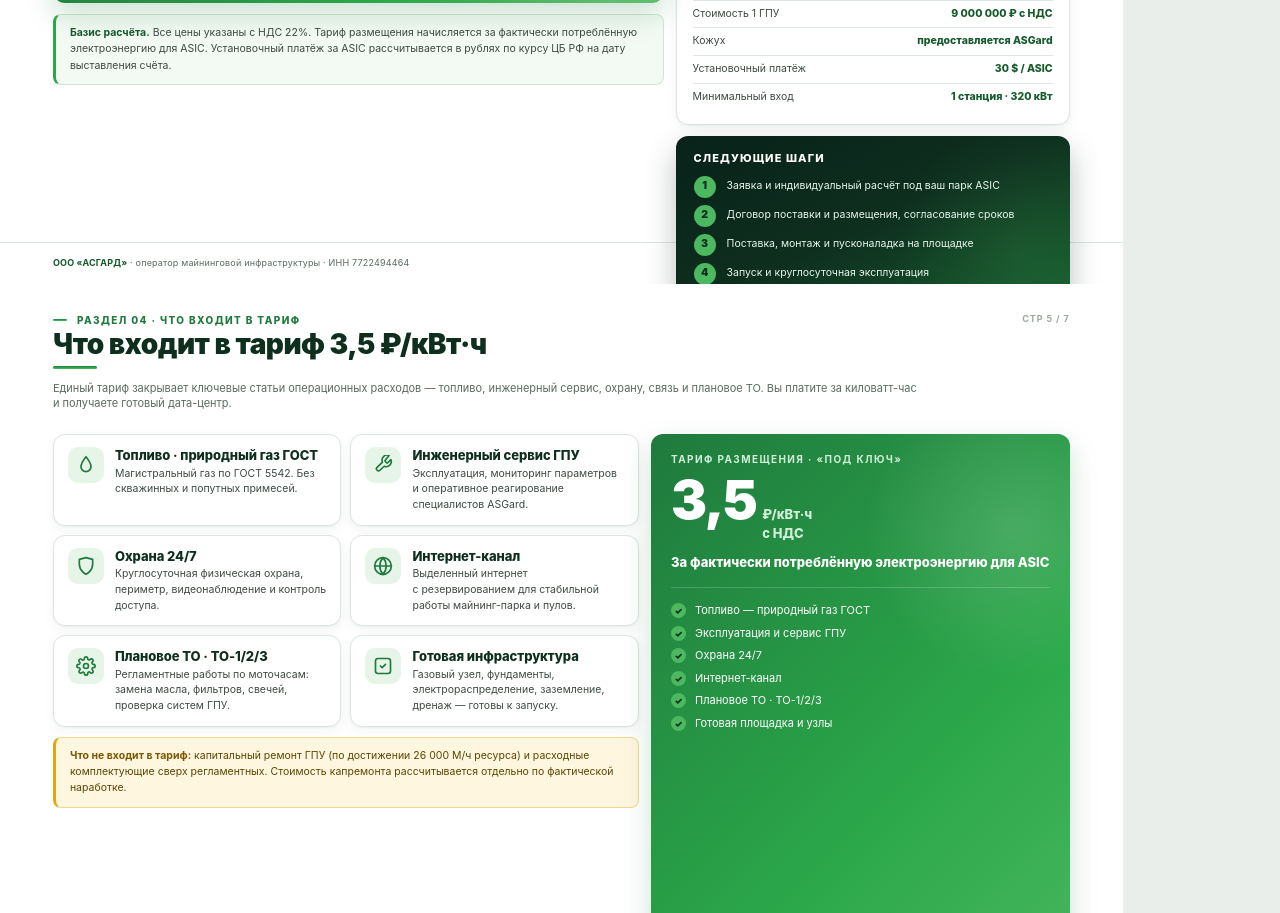
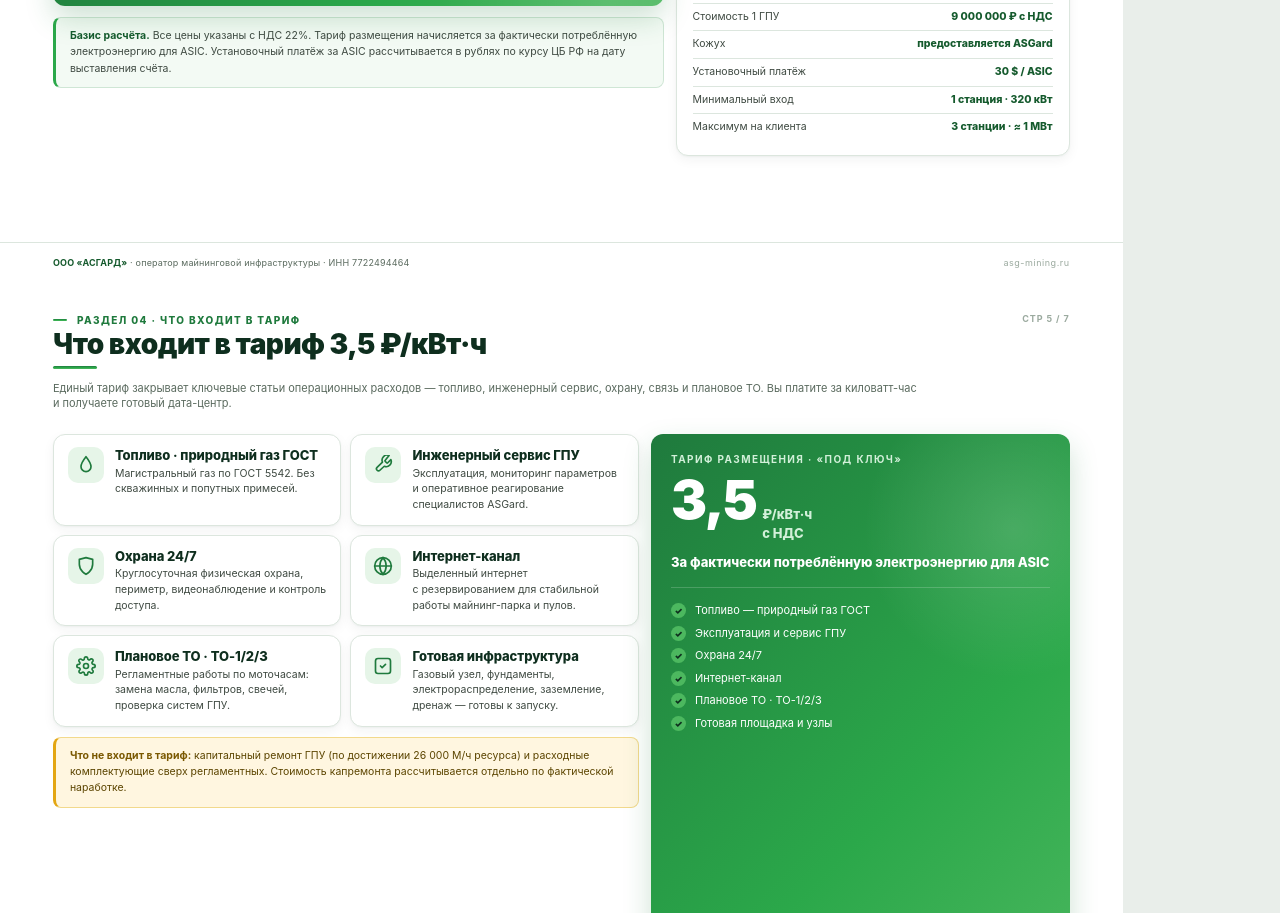
Before and after one commit to Machibo/-, a plain HTML site: page kp/datacenter-gas/kp.html in a window 1280 px wide. Shown: the part 2891-3804 px from the top of the page. Drawn offline with Linux system fonts and the light colour scheme.

Commit message:
Fix page 4 layout after photo insertion
- Remove 'Следующие шаги' roadmap card from page 4 right column.
  After adding the engine photo to the snap card, snap+roadmap stack
  became ~60mm taller than the left column (table+CTA+note), causing
  visible asymmetry ('поплыла').
- Restore 'Максимум на клиента' meta row that was previously trimmed
  to make space for the roadmap (now fits naturally).
- Both columns now end at approximately the same Y position.

Co-authored-by: Machibo <Machibo@users.noreply.github.com>

```diff
--- a/kp/datacenter-gas/kp.html
+++ b/kp/datacenter-gas/kp.html
@@ -1000,28 +1000,7 @@
               <div class="meta-row"><span>Кожух</span><b>предоставляется ASGard</b></div>
               <div class="meta-row"><span>Установочный платёж</span><b>30 $ / ASIC</b></div>
               <div class="meta-row"><span>Минимальный вход</span><b>1 станция · 320 кВт</b></div>
-            </div>
-          </div>
-        </div>
-
-        <div class="roadmap">
-          <h4>Следующие шаги</h4>
-          <div class="steps">
-            <div class="step">
-              <span class="n">1</span>
-              <span class="t">Заявка и&nbsp;индивидуальный расчёт под&nbsp;ваш парк ASIC</span>
-            </div>
-            <div class="step">
-              <span class="n">2</span>
-              <span class="t">Договор поставки и&nbsp;размещения, согласование сроков</span>
-            </div>
-            <div class="step">
-              <span class="n">3</span>
-              <span class="t">Поставка, монтаж и&nbsp;пусконаладка на&nbsp;площадке</span>
-            </div>
-            <div class="step">
-              <span class="n">4</span>
-              <span class="t">Запуск и&nbsp;круглосуточная эксплуатация</span>
+              <div class="meta-row"><span>Максимум на клиента</span><b>3 станции · ≈ 1 МВт</b></div>
             </div>
           </div>
         </div>
```
Also changed, not shown: 1 other file.
